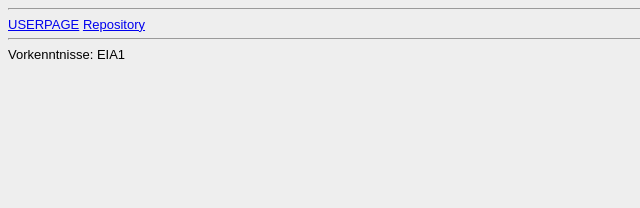
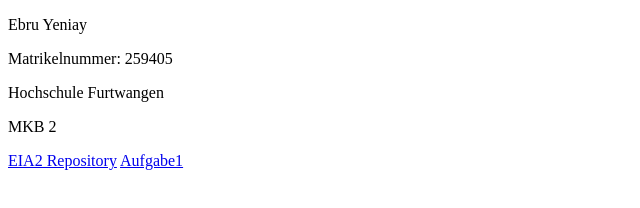
Before and after one commit to yeniayeb/Endabgabe, a plain HTML site: page steckbrief/steckbrief.htm in a window 1280 px wide. Shown: the whole page, without its empty margins (0-640 px from the left). Drawn offline with Linux system fonts and the light colour scheme.

Commit message:
Add files via upload

```diff
--- a/steckbrief/steckbrief.htm
+++ b/steckbrief/steckbrief.htm
@@ -1,26 +1,21 @@
 <!DOCTYPE html>
 <html>
-<title>Steckbrief</title>
-<head>
-<style>body {font-family:arial; font-size:small; background:#eeeeee}</style>
-</head>
+	<head>
+		<meta charset="utf-8">
+		<title>Ebru Yeniay - Userpage</title>
+
+	</head>
+	<body>
+		<div>
+			<p>Ebru Yeniay</p>
+			<p>Matrikelnummer: 259405</p>
+			<p>Hochschule Furtwangen</p>
+			<p>MKB 2</p>
 
 
-<body>
-<hr>
-<a href="https://yeniayeb.github.io/index.html"target="_blank">USERPAGE</a>
-<a href="https://github.com/yeniayeb/EIA2"target="_blank">Repository</a> <br>
-
-
-
-
-
-
-
-<!-- Hier bitte die Vorkenntnisse im Bereich Programmierung zu Beginn der Veranstaltung kurz beschreiben! -->
-<hr>
-Vorkenntnisse: EIA1
-<!-- Bitte keine Änderung in der folgenden Zeile vornehmen -->
+		</div>
+		<a href="https://github.com/yeniayeb/EIA2-Inverted"target="_blank">EIA2 Repository</a>
+<a href="https://yeniayeb.github.io/EIA2-Inverted/Aufgabe1/Aufgabe1.1 Cows.pdf"target="_blank">Aufgabe1</a>
 </body>
-
+	</body>
 </html>
```
